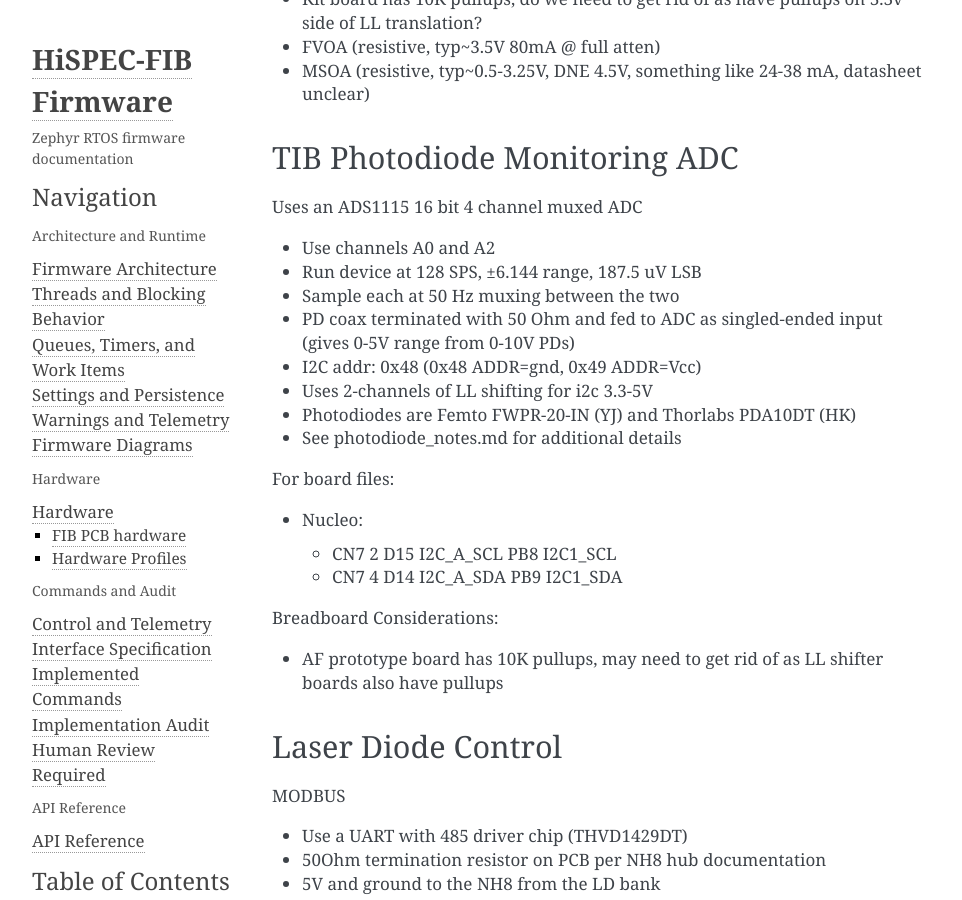
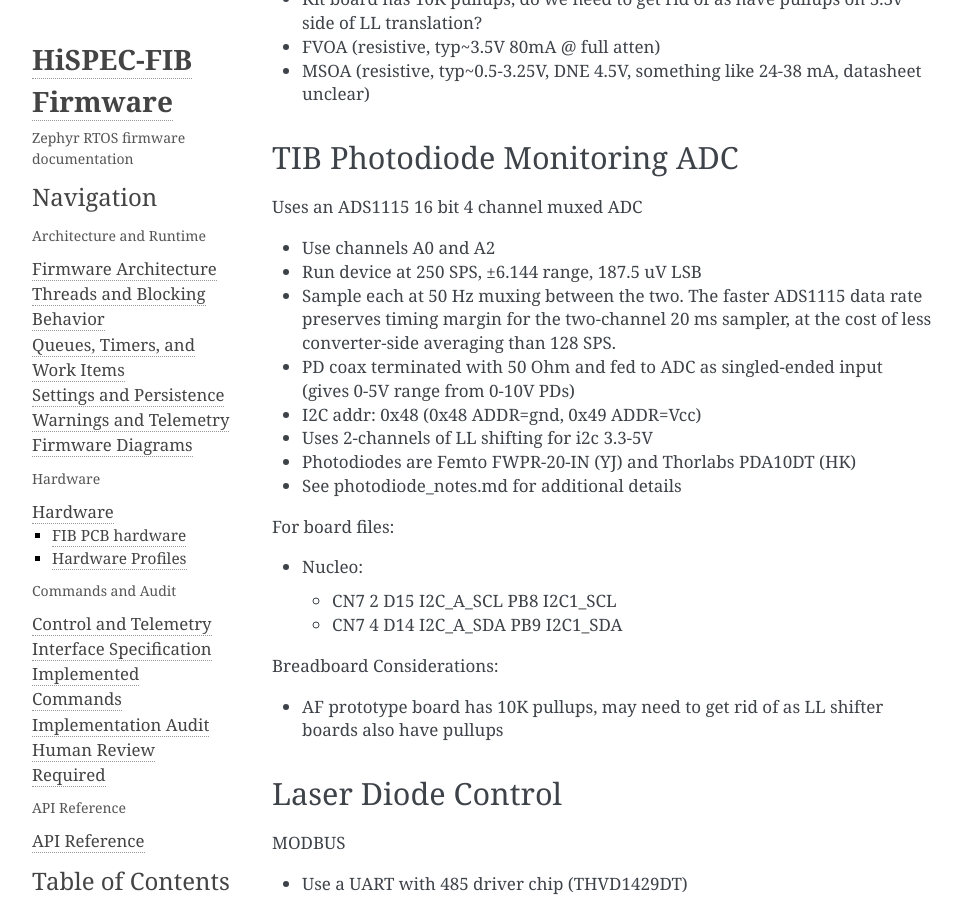
Before and after one commit to COO-Utilities/hispec-tib, a Sphinx documentation site: the page built from doc/hardware.md, in a window 1280 px wide and 900 px high, scrolled down 2721 px. Shown: the whole window, without its empty margins (148-1110 px from the left). Built offline with Sphinx 7.4.7, drawn with Linux system fonts in a browser that asks for light colours.

Commit message:
Speed up adc to 250 sps for now. 400khz i2c

```diff
--- a/doc/hardware.md
+++ b/doc/hardware.md
@@ -102,8 +102,10 @@ Breadboard considerations:
 ## TIB Photodiode Monitoring ADC
 Uses an ADS1115 16 bit 4 channel muxed ADC
 - Use channels A0 and A2
-- Run device at 128 SPS, ±6.144 range, 187.5 uV LSB
-- Sample each at 50 Hz muxing between the two
+- Run device at 250 SPS, ±6.144 range, 187.5 uV LSB
+- Sample each at 50 Hz muxing between the two. The faster ADS1115 data rate
+  preserves timing margin for the two-channel 20 ms sampler, at the cost of
+  less converter-side averaging than 128 SPS.
 - PD coax terminated with 50 Ohm and fed to ADC as singled-ended input (gives 0-5V range from 0-10V PDs)
 - I2C addr: 0x48 (0x48 ADDR=gnd, 0x49 ADDR=Vcc)
 - Uses 2-channels of LL shifting for i2c 3.3-5V
```
Also changed, not shown: 1 other file.
